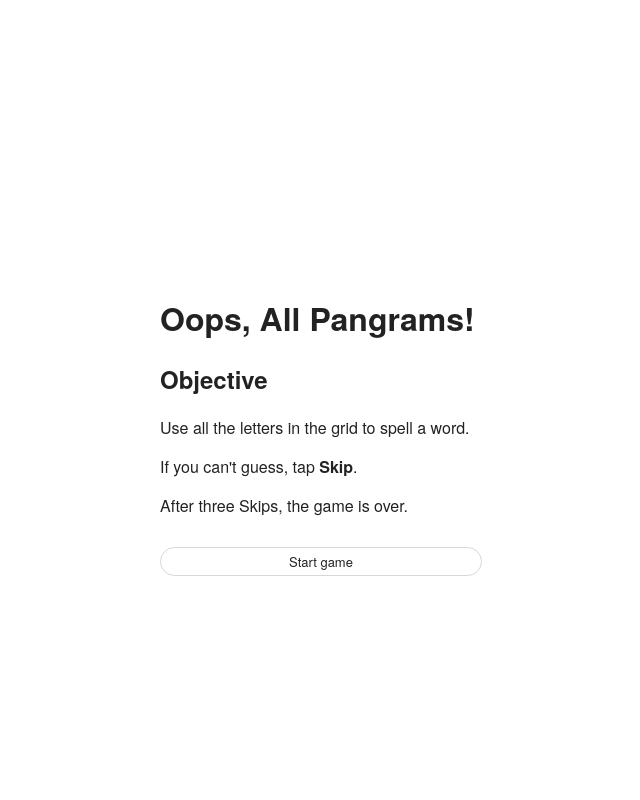
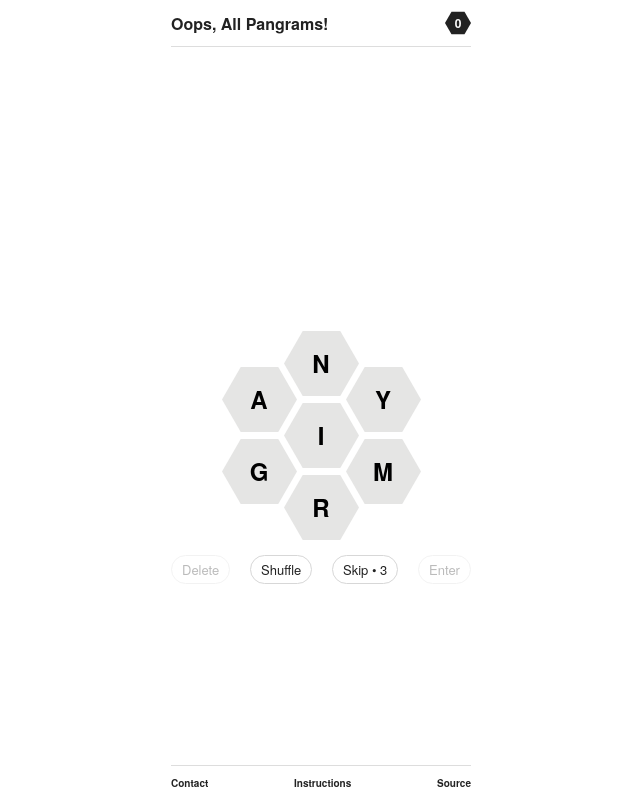
Before and after one commit to Meandmybadself/oops-all-pangrams, a React (Vite) app: page / in a window 1280 px wide. Shown: the whole page, without its empty margins (319-959 px from the left). Built offline with nearby package versions, Linux system fonts and the light colour scheme.

Commit message:
Adds local persistence

```diff
--- a/package.json
+++ b/package.json
@@ -12,7 +12,6 @@
   "license": "ISC",
   "dependencies": {
     "classnames": "^2.3.1",
-    "js-cookie": "^3.0.1",
     "lodash": "^4.17.21",
     "react": "^17.0.2",
     "react-dom": "^17.0.2"
--- a/src/App.jsx
+++ b/src/App.jsx
@@ -1,21 +1,22 @@
 import React, { Fragment, useCallback, useEffect, useState } from 'react';
 import words from './words';
-import { shuffle, uniq } from 'lodash'
+import shuffle from 'lodash/shuffle'
+import uniq from 'lodash/uniq'
 import cn from 'classnames';
-import Cookies from 'js-cookie';
+import { useLocalStorage } from './hooks/useLocalStorage';
 
 export default () => {
-    const [inputWord, setInputWord] = useState('');
-    const [round, setRound] = useState(0);
-    const [word, setWord] = useState('');
-    const [shuffledWords, setShuffledWords] = useState([]);
-    const [randomWordLetters, setRandomWordLetters] = useState([]);
-    const [skips, setSkips] = useState(3);
-    const [message, setMessage] = useState();
-    const [messageType, setMessageType] = useState();
-    const [selectedLetters, setSelectedLetters] = useState([]);
-    const [showEndOfGame, setShowEndOfGame] = useState(false);
-    const [showInstructions, setShowInstructions] = useState(!Cookies.get('instructions'));
+    const [inputWord, setInputWord] = useLocalStorage('inputWord', '')
+    const [round, setRound] = useLocalStorage('round', 0)
+    const [word, setWord] = useLocalStorage('word', '') //useState('');
+    const [shuffledWords, setShuffledWords] = useState([]); // Don't want this locally.
+    const [randomWordLetters, setRandomWordLetters] = useLocalStorage('randomWordLetters', []) // Randomized version of the word
+    const [skips, setSkips] = useLocalStorage('skips', 3); // Number of skips left
+    const [message, setMessage] = useState(); // Message to display in label above word
+    const [messageType, setMessageType] = useState(); // Type of message to display in label above word
+    const [selectedLetters, setSelectedLetters] = useLocalStorage('selectedLetters', [])// Letters selected by user
+    const [showEndOfGame, setShowEndOfGame] = useLocalStorage('showEndOfGame', false)// Show end of game screen
+    const [showInstructions, setShowInstructions] = useLocalStorage('instructions', false) // useState(!Cookies.get('instructions'));
 
     const shuffleLetters = useCallback(() => {
         setRandomWordLetters(shuffle(uniq(word.split(''))))
@@ -25,6 +26,7 @@ export default () => {
         showMessage(word.toUpperCase(), 'red')
         setSkips(skips - 1)
         setInputWord('')
+        setWord('')
     }, [skips, word])
 
     useEffect(() => {
@@ -42,6 +44,7 @@ export default () => {
         if (correct) {
             setRound(round + 1)
             setInputWord('')
+            setWord('')
             showMessage('Pangram!', 'blue')
         } else {
             showMessage('Not in word list.')
@@ -73,7 +76,7 @@ export default () => {
     }
 
     useEffect(() => {
-        if (shuffledWords?.length) {
+        if (shuffledWords?.length && !word) {
             const randomWord = shuffledWords.pop()
             setShuffledWords(shuffledWords)
             setWord(randomWord);
@@ -110,7 +113,6 @@ export default () => {
                     <p>If you can't guess, tap <b>Skip</b>.</p>
                     <p>After three Skips, the game is over.</p>
                     <div className={'button'} onClick={() => {
-                        Cookies.set('instructions', 'true')
                         setShowInstructions(false)
                     }}>Start game</div>
                 </div>
--- /dev/null
+++ b/src/hooks/useLocalStorage.js
@@ -0,0 +1,37 @@
+import { useState } from 'react';
+
+export const useLocalStorage = (key, initialValue) => {
+    // State to store our value
+    // Pass initial state function to useState so logic is only executed once
+    const [storedValue, setStoredValue] = useState(() => {
+        try {
+            // Get from local storage by key
+            const item = window.localStorage.getItem(key);
+            // Parse stored json or if none return initialValue
+            return item ? JSON.parse(item) : initialValue;
+        } catch (error) {
+            // If error also return initialValue
+            console.log(error);
+            return initialValue;
+        }
+    });
+
+    // Return a wrapped version of useState's setter function that ...
+    // ... persists the new value to localStorage.
+    const setValue = (value) => {
+        try {
+            // Allow value to be a function so we have same API as useState
+            const valueToStore =
+                value instanceof Function ? value(storedValue) : value;
+            // Save state
+            setStoredValue(valueToStore);
+            // Save to local storage
+            window.localStorage.setItem(key, JSON.stringify(valueToStore));
+        } catch (error) {
+            // A more advanced implementation would handle the error case
+            console.log(error);
+        }
+    };
+
+    return [storedValue, setValue];
+}
```
Also changed, not shown: 2 other files (tests, documents, lock files or other folders).
